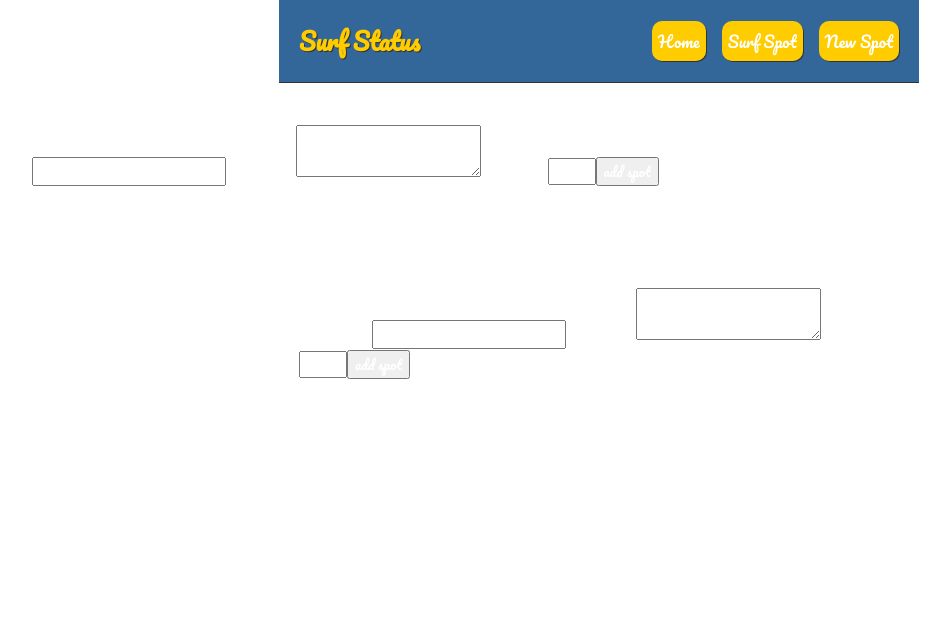
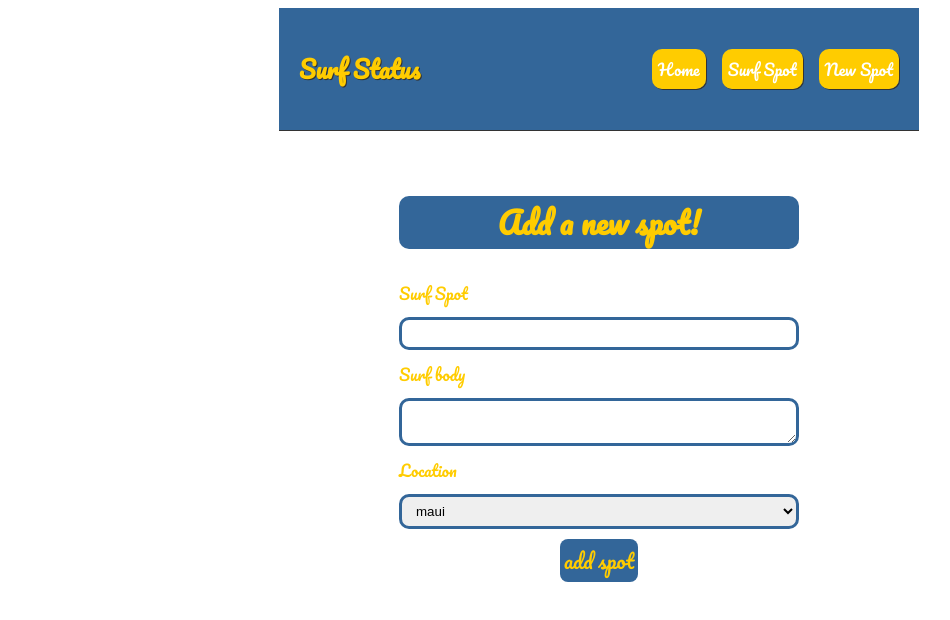
Before and after one commit to Jvertt/surf-status, a React (Create React App) app: page /NewSpot in a window 1280 px wide. Shown: the top 620 px of the page, without its empty margins (41-991 px from the left). Built offline with nearby package versions, Linux system fonts and the light colour scheme.

Commit message:
updated css

```diff
--- a/src/App.js
+++ b/src/App.js
@@ -14,7 +14,6 @@ function App() {
     <Router>
       <div className="App">
         <NavBar/>
-        <NewSpot/>
         <div className="content">
           <Switch>
             <Route exact path="/">
--- a/src/NewSpot.js
+++ b/src/NewSpot.js
@@ -24,4 +24,5 @@ const NewSpot = () => {
     )
 }
 
+
 export default NewSpot;
--- a/src/index.css
+++ b/src/index.css
@@ -2,13 +2,12 @@
 
 /* base styles */
 * {
-  margin: 0;
-  font-family: "Pacifico";
-  color: rgb(255, 255, 255);
+  color:#ffcc00 ;
 }
 
 /* navbar styles */
 .navbar {
+  font-family: "Pacifico";
   padding: 20px;
   display: flex;
   align-items: center;
@@ -46,13 +45,12 @@
 .content {
   max-width: 600px;
   margin: 40px auto;
-  padding: 20px;
-  height: 400px; /* added height to enable scrollbar */
-  overflow-y: auto; /* added scrollbar */
+  overflow-y: auto;
 }
 
 /* surf spot styles */
 .spot {
+  font-family: "Pacifico";
   position: relative;
   padding: 10px 16px;
   margin: 20px 0;
@@ -66,6 +64,7 @@
 }
 
 .spot h2 {
+  font-family: "Pacifico";
   font-size: 30px;
   color: #ffcc00;
   margin-bottom: 8px;
@@ -77,6 +76,7 @@
 }
 
 .surf-details {
+  font-family: "Pacifico";
   position: relative;
   padding: 10px 16px;
   margin: 20px 0;
@@ -90,6 +90,7 @@
 }
 
 .surf-details h2 {
+  font-family: "Pacifico";
   font-size: 30px;
   color: #ffcc00;
   margin-bottom: 8px;
@@ -99,3 +100,42 @@
 .surf-details a{
   text-decoration: none;
 }
+
+.new-spot{
+  font-family: "Pacifico";
+  max-width: 400px;
+  margin: 0 auto;
+  text-align: center;
+}
+.new-spot label {
+  color: #ffcc00;
+  text-align: left;
+  display: block;
+}
+.new-spot h2 {
+  font-size: 30px;
+  color: #ffcc00;
+  margin-bottom: 30px;
+  background: #336699;
+  border-radius: 10px;
+}
+.new-spot input, .new-spot textarea, .new-spot select {
+  color: black;
+  width: 100%;
+  padding: 6px 10px;
+  margin: 10px 0;
+  border: 3px solid #336699;
+  border-radius: 10px;
+  box-sizing: border-box;
+  display: block;
+}
+.new-spot button {
+  font-family: "Pacifico";
+  background: #336699;
+  font-size: 20px;
+  color: #ffcc00;
+  border: 0;
+  padding: 4px;
+  border-radius: 8px;
+  cursor: pointer;
+}
```
Also changed, not shown: data/db.json (renamed from db.json), src/Home.js (indentation only), src/useFetch.js (line endings or trailing spaces).
